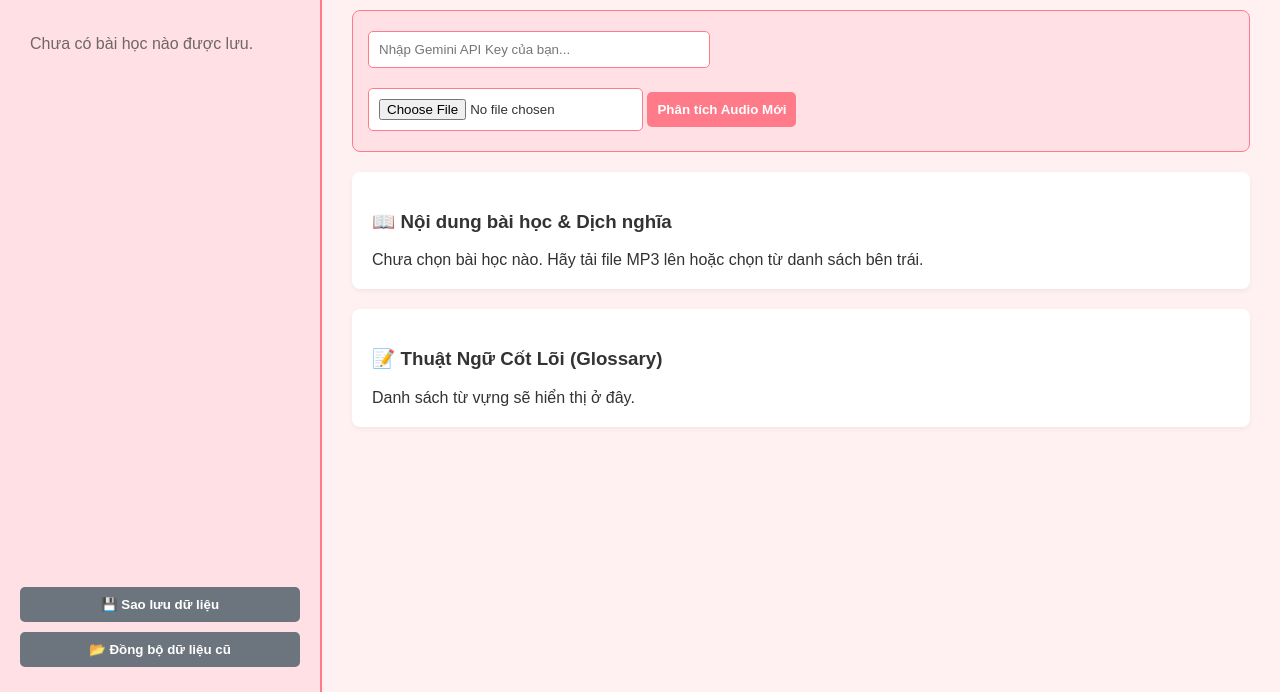
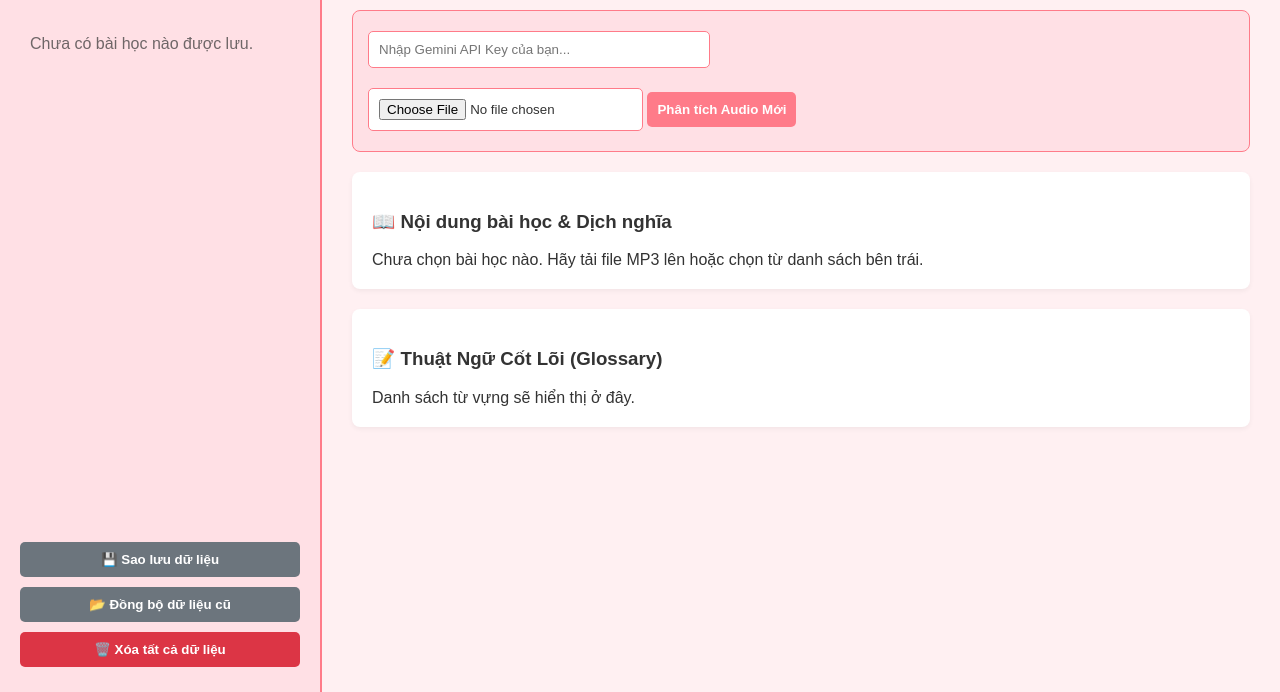
Before and after one commit to camg93369/nghe-audio-tieng-anh, a plain HTML site: page index.html in a window 1280 px wide. Shown: the part 108-800 px from the top of the page. Drawn offline with Linux system fonts and the light colour scheme.

Commit message:
Update index.html

```diff
--- a/index.html
+++ b/index.html
@@ -123,6 +123,7 @@
         <button onclick="exportData()" style="margin-top: 10px; background: #6c757d;">💾 Sao lưu dữ liệu</button>
         <input type="file" id="importFile" style="display:none" onchange="importData(event)">
         <button onclick="document.getElementById('importFile').click()" style="background: #6c757d;">📂 Đồng bộ dữ liệu cũ</button>
+        <button onclick="clearAllData()" style="background: #dc3545; margin-top: 5px;">🗑️ Xóa tất cả dữ liệu</button>
     </div>
 
     <div id="main-content">
@@ -283,7 +284,6 @@
             const list = document.getElementById('history-list');
             list.innerHTML = '';
 
-            // Thu thập tất cả các bài học đã lưu
             let lessons = [];
             for (let i = 0; i < localStorage.length; i++) {
                 const key = localStorage.key(i);
@@ -292,12 +292,10 @@
                 }
             }
 
-            // Sắp xếp danh sách bài theo tên thông minh (1.1, 1.2, 1.10 thay vì lộn xộn)
             lessons.sort((a, b) => {
                 return a.localeCompare(b, undefined, { numeric: true, sensitivity: 'base' });
             });
 
-            // Hiển thị ra giao diện theo đúng thứ tự đã sắp xếp
             lessons.forEach(fileName => {
                 list.innerHTML += `<li onclick="selectLesson('${fileName}')">🎵 ${fileName}</li>`;
             });
@@ -351,13 +349,32 @@
                         localStorage.setItem(key, backupObj[key]);
                     }
                     loadHistory();
-                    alert("Đồng bộ dữ liệu thành công! Danh sách bài học đã được sắp xếp lại.");
+                    alert("Đồng bộ dữ liệu thành công!");
                 } catch (err) {
                     alert("File sao lưu không hợp lệ!");
                 }
             };
             reader.readAsText(file);
         }
+
+        // Tính năng xóa tất cả dữ liệu bài học cũ (giữ lại API Key cho tiện)
+        function clearAllData() {
+            if (confirm("Bạn có chắc chắn muốn xóa toàn bộ danh sách bài học cũ không?")) {
+                let keysToRemove = [];
+                for (let i = 0; i < localStorage.length; i++) {
+                    const key = localStorage.key(i);
+                    if (key.startsWith("lesson_")) {
+                        keysToRemove.push(key);
+                    }
+                }
+                keysToRemove.forEach(key => localStorage.removeItem(key));
+                loadHistory();
+                document.getElementById('player-card').style.display = "none";
+                document.getElementById('transcript-area').innerText = "Chưa chọn bài học nào. Hãy tải file MP3 lên hoặc chọn từ danh sách bên trái.";
+                document.getElementById('glossary-area').innerText = "Danh sách từ vựng sẽ hiển thị ở đây.";
+                alert("Đã xóa sạch dữ liệu cũ! Bạn sẵn sàng nạp bộ file nghe mới của cô giáo.");
+            }
+        }
     </script>
 </body>
 </html>
```
